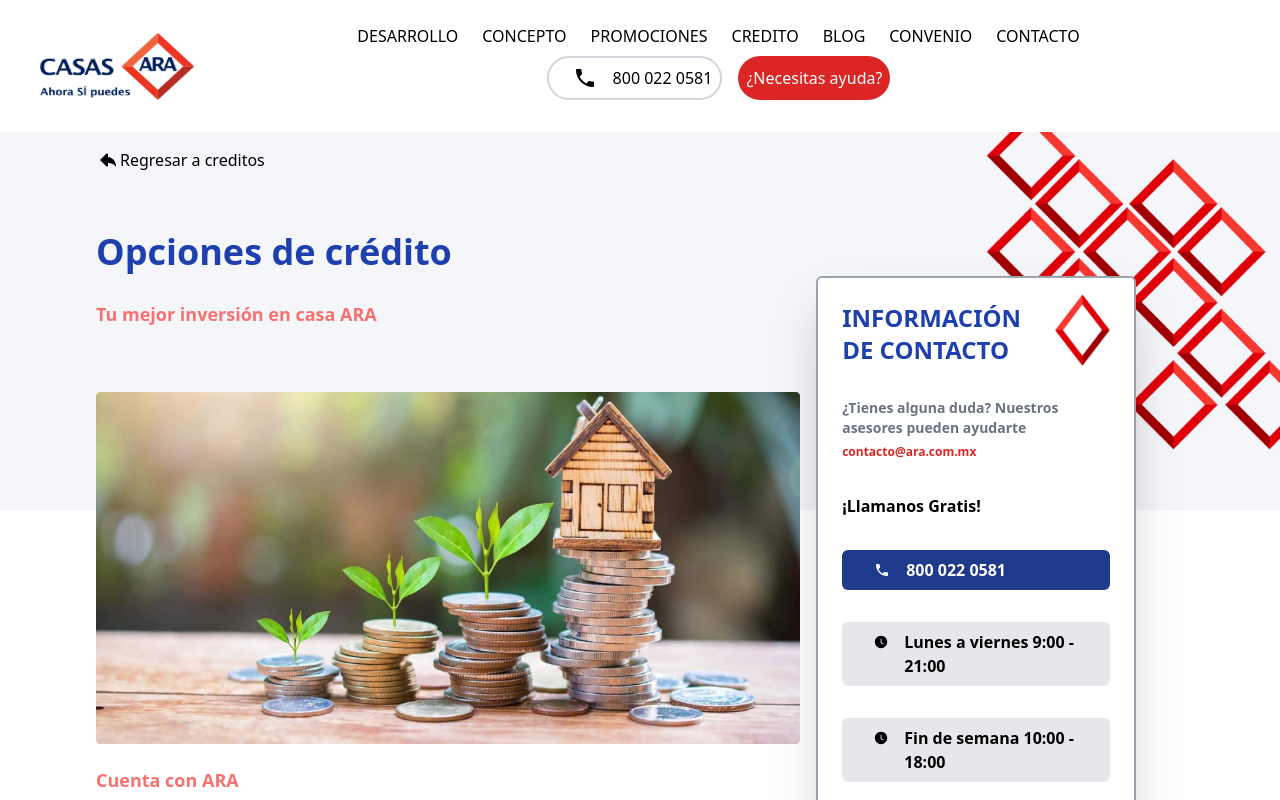
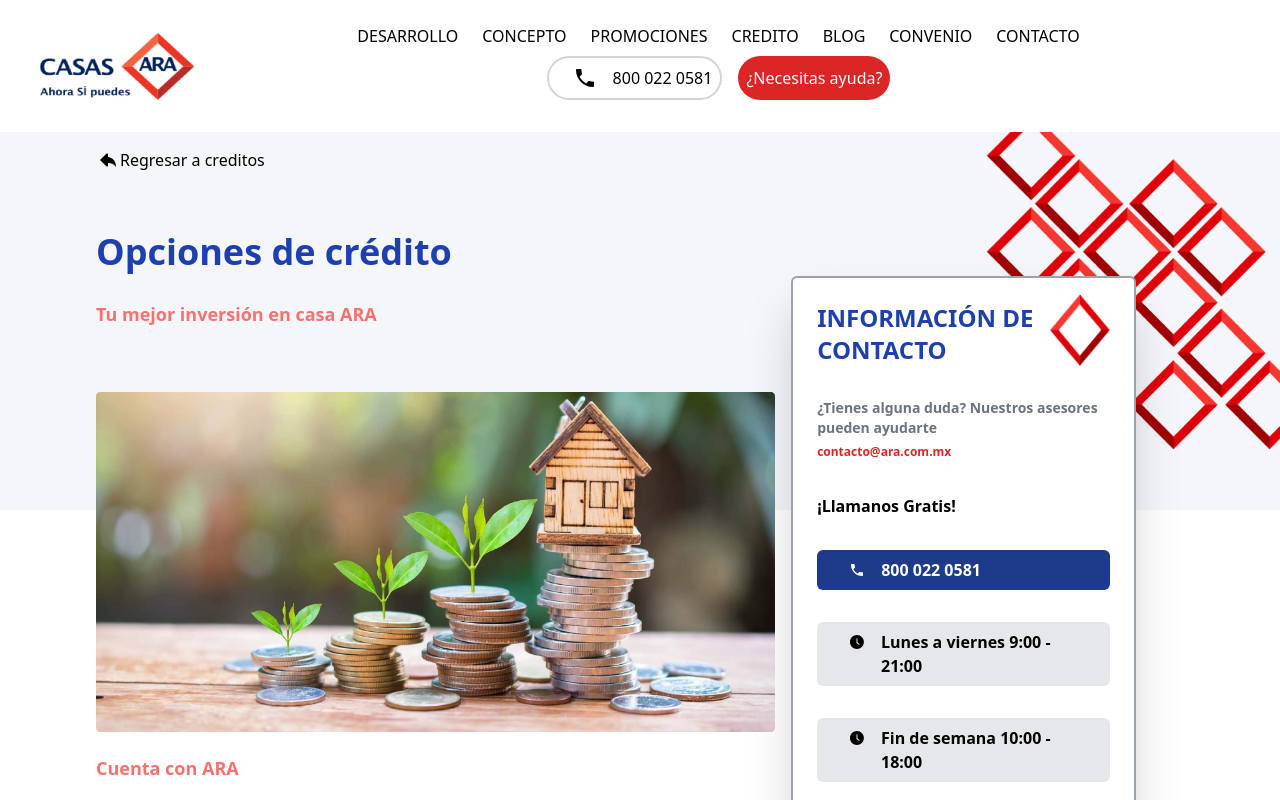
Before and after one commit to NaraDrak/front-guao-test, a Next.js app: page / in a window 1280 px wide. Built offline with nearby package versions, Linux system fonts and the light colour scheme.

Commit message:
sm:border fixed

```diff
--- a/components/Hero.jsx
+++ b/components/Hero.jsx
@@ -4,11 +4,10 @@
 export default function Hero() {
   return (
     <div className="bg-contain bg-no-repeat bg-hero-pattern">
-      <div className="flex flex-col md:flex-row lg:flex-row justify-between">
+      <div className="flex flex-col md:flex-row lg:flex-row lg:pr-0 pr-16">
         <LeftDraw />
-        <div className="flex justify-center">
-          <RightDraw />
-        </div>
+
+        <RightDraw />
       </div>
     </div>
   );
--- a/styles/globals.css
+++ b/styles/globals.css
@@ -34,7 +34,7 @@
   @apply text-red-600 border-2 border-red-400 font-bold rounded-3xl mt-6 p-2 justify-center;
 }
 .main-container {
-  @apply flex justify-center border-2 border-gray-400 mt-8 bg-white lg:mt-36   ml-16 shadow-2xl rounded-md py-4 px-6 lg:ml-4;
+  @apply flex justify-center md:border-2 md:border-gray-400 mt-8 md:bg-white lg:mt-36   ml-16 shadow-2xl rounded-md py-4 px-6 lg:ml-4;
 }
 .title-card-contacto {
   @apply text-blue-800 text-2xl font-semibold;
```
